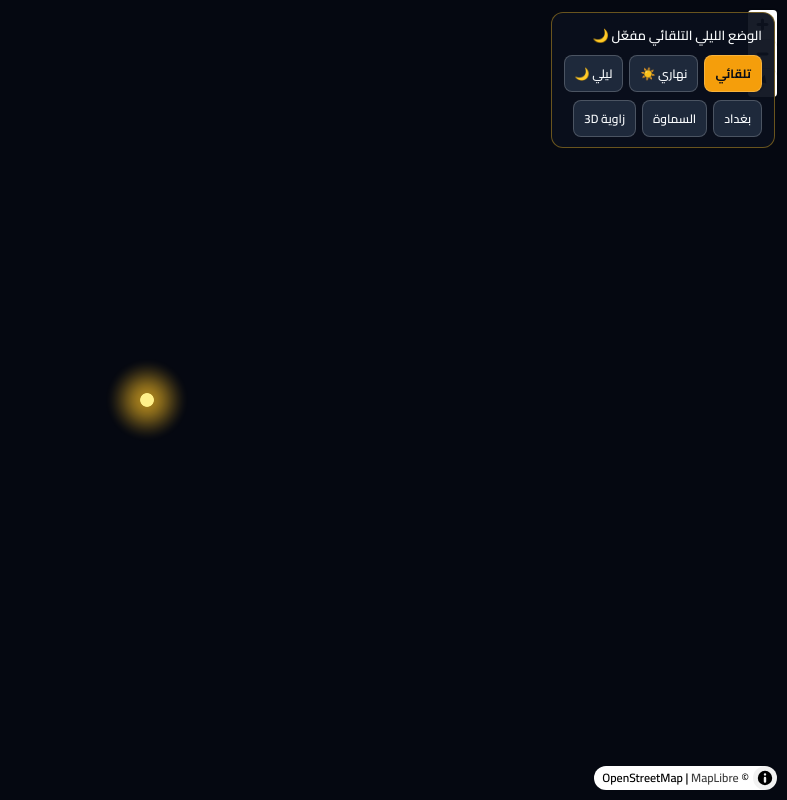
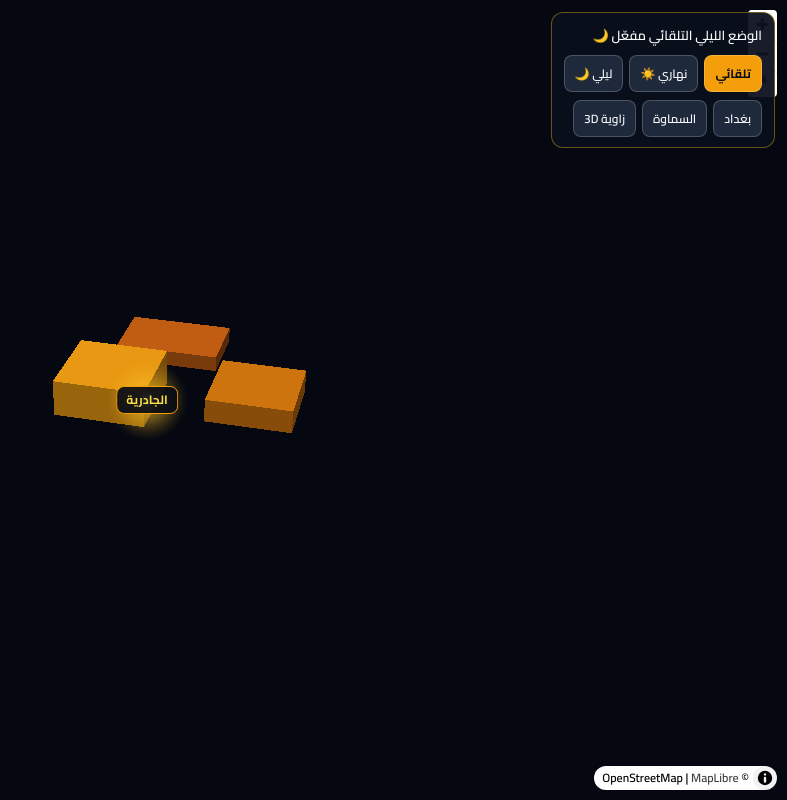
Before and after one commit to tyabryzr-cell/A13, a plain HTML site: page index.html in a window 1280 px wide. Shown: the whole page, without its empty margins (493-1280 px from the left). Drawn offline with nearby package versions, Linux system fonts and the light colour scheme; no server answers.

Commit message:
Update index.html

```diff
--- a/index.html
+++ b/index.html
@@ -3,7 +3,7 @@
 <head>
   <meta charset="UTF-8" />
   <meta name="viewport" content="width=device-width, initial-scale=1.0" />
-  <title>خريطة العراق 3D - مباني واقعية</title>
+  <title>خريطة العراق 3D</title>
   <link href="https://fonts.googleapis.com/css2?family=Cairo:wght@600;700&display=swap" rel="stylesheet" />
   <link href="https://unpkg.com/maplibre-gl@4.7.1/dist/maplibre-gl.css" rel="stylesheet" />
   <script src="https://unpkg.com/maplibre-gl@4.7.1/dist/maplibre-gl.js"></script>
@@ -54,7 +54,7 @@
       <button id="btnNight" onclick="setMode('night')">ليلي 🌙</button>
     </div>
     <div class="btn-row">
-      <button onclick="focusPlace(44.3661, 33.3152)">بغداد</button>
+      <button onclick="focusPlace(44.3820, 33.2850)">بغداد</button>
       <button onclick="focusPlace(45.2944, 31.3320)">السماوة</button>
       <button onclick="toggle3D()">زاوية 3D</button>
     </div>
@@ -67,10 +67,10 @@
     const markers = [];
 
     const places = [
+      { name: "الجادرية", lng: 44.3820, lat: 33.2850 },
       { name: "بغداد - ساحة التحرير", lng: 44.4054, lat: 33.3267 },
       { name: "الكرادة", lng: 44.4265, lat: 33.3075 },
       { name: "المنصور", lng: 44.3462, lat: 33.3128 },
-      { name: "الجادرية", lng: 44.3820, lat: 33.2850 },
       { name: "السماوة - مركز المدينة", lng: 45.2944, lat: 31.3320 },
       { name: "كورنيش السماوة", lng: 45.2845, lat: 31.3265 }
     ];
@@ -78,13 +78,70 @@
     const lightsGeoJSON = {
       type: "FeatureCollection",
       features: [
+        { type: "Feature", geometry: { type: "Point", coordinates: [44.3820, 33.2850] } },
         { type: "Feature", geometry: { type: "Point", coordinates: [44.4054, 33.3267] } },
         { type: "Feature", geometry: { type: "Point", coordinates: [44.4265, 33.3075] } },
         { type: "Feature", geometry: { type: "Point", coordinates: [44.3462, 33.3128] } },
-        { type: "Feature", geometry: { type: "Point", coordinates: [44.3820, 33.2850] } },
         { type: "Feature", geometry: { type: "Point", coordinates: [44.3661, 33.3152] } },
         { type: "Feature", geometry: { type: "Point", coordinates: [45.2944, 31.3320] } },
         { type: "Feature", geometry: { type: "Point", coordinates: [45.2845, 31.3265] } }
+      ]
+    };
+
+    // مجمعات ومبانٍ 3D بارتفاعات متنوعة حول الجادرية وبغداد والسماوة
+    const buildingsGeoJSON = {
+      type: "FeatureCollection",
+      features: [
+        {
+          type: "Feature",
+          properties: { height: 65, tier: "tall" },
+          geometry: {
+            type: "Polygon",
+            coordinates: [[
+              [44.3805, 33.2842], [44.3822, 33.2842], [44.3822, 33.2856], [44.3805, 33.2856], [44.3805, 33.2842]
+            ]]
+          }
+        },
+        {
+          type: "Feature",
+          properties: { height: 42, tier: "mid" },
+          geometry: {
+            type: "Polygon",
+            coordinates: [[
+              [44.3832, 33.2846], [44.3848, 33.2846], [44.3848, 33.2859], [44.3832, 33.2859], [44.3832, 33.2846]
+            ]]
+          }
+        },
+        {
+          type: "Feature",
+          properties: { height: 28, tier: "low" },
+          geometry: {
+            type: "Polygon",
+            coordinates: [[
+              [44.3810, 33.2862], [44.3830, 33.2862], [44.3830, 33.2873], [44.3810, 33.2873], [44.3810, 33.2862]
+            ]]
+          }
+        },
+        {
+          type: "Feature",
+          properties: { height: 75, tier: "tall" },
+          geometry: {
+            type: "Polygon",
+            coordinates: [[
+              [44.4045, 33.3260], [44.4063, 33.3260], [44.4063, 33.3274], [44.4045, 33.3274], [44.4045, 33.3260]
+            ]]
+          }
+        },
+        {
+          type: "Feature",
+          properties: { height: 52, tier: "mid" },
+          geometry: {
+            type: "Polygon",
+            coordinates: [[
+              [45.2932, 31.3312], [45.2952, 31.3312], [45.2952, 31.3327], [45.2932, 31.3327], [45.2932, 31.3312]
+            ]]
+          }
+        }
       ]
     };
 
@@ -106,13 +163,13 @@
             tileSize: 256,
             attribution: "© OpenStreetMap"
           },
-          ofmBuildings: {
-            type: "vector",
-            url: "https://tiles.openfreemap.org/planet"
-          },
           lights: {
             type: "geojson",
             data: lightsGeoJSON
+          },
+          buildings: {
+            type: "geojson",
+            data: buildingsGeoJSON
           }
         },
         layers: [
@@ -127,27 +184,13 @@
             }
           },
           {
-            id: "real-buildings-3d",
-            source: "ofmBuildings",
-            "source-layer": "building",
+            id: "buildings-3d",
             type: "fill-extrusion",
-            minzoom: 14,
+            source: "buildings",
             paint: {
-              "fill-extrusion-color": [
-                "interpolate",
-                ["linear"],
-                ["coalesce", ["get", "render_height"], ["get", "height"], 12],
-                5, "#334155",
-                20, "#475569",
-                50, "#d97706"
-              ],
-              "fill-extrusion-height": [
-                "interpolate", ["linear"], ["zoom"],
-                14, 0,
-                15.5, ["coalesce", ["get", "render_height"], ["get", "height"], 14]
-              ],
-              "fill-extrusion-base": ["coalesce", ["get", "render_min_height"], ["get", "min_height"], 0],
-              "fill-extrusion-opacity": 0.88
+              "fill-extrusion-color": "#f59e0b",
+              "fill-extrusion-height": ["get", "height"],
+              "fill-extrusion-opacity": 0.92
             }
           },
           {
@@ -173,8 +216,8 @@
           }
         ]
       },
-      center: [44.3661, 33.3152],
-      zoom: 15,
+      center: [44.3820, 33.2850],
+      zoom: 15.2,
       pitch: 60,
       bearing: -15
     });
@@ -198,31 +241,17 @@
         ? (currentMode === "auto" ? "الوضع الليلي التلقائي مفعّل 🌙" : "الوضع الليلي مفعّل 🌙")
         : (currentMode === "auto" ? "الوضع النهاري التلقائي مفعّل ☀️" : "الوضع النهاري مفعّل ☀️");
 
-      try {
       if (map.getLayer("base-map")) {
         map.setPaintProperty("base-map", "raster-brightness-max", night ? 0.25 : 0.95);
         map.setPaintProperty("base-map", "raster-contrast", night ? 0.35 : 0.15);
         map.setPaintProperty("base-map", "raster-saturation", night ? -0.65 : -0.2);
       }
 
-        if (map.getLayer("real-buildings-3d")) {
-          map.setPaintProperty("real-buildings-3d", "fill-extrusion-color", night
-            ? [
-                "interpolate", ["linear"],
-                ["coalesce", ["get", "render_height"], ["get", "height"], 12],
-                5, "#1e293b",
-                20, "#334155",
-                50, "#f59e0b"
-              ]
-            : [
-                "interpolate", ["linear"],
-                ["coalesce", ["get", "render_height"], ["get", "height"], 12],
-                5, "#cbd5e1",
-                20, "#94a3b8",
-                50, "#64748b"
-              ]
+      if (map.getLayer("buildings-3d")) {
+        map.setPaintProperty("buildings-3d", "fill-extrusion-color", night
+          ? ["match", ["get", "tier"], "tall", "#f59e0b", "mid", "#d97706", "#b45309"]
+          : ["match", ["get", "tier"], "tall", "#475569", "mid", "#64748b", "#94a3b8"]
         );
-          map.setPaintProperty("real-buildings-3d", "fill-extrusion-opacity", night ? 0.9 : 0.85);
       }
 
       if (map.getLayer("lights-glow")) {
@@ -231,13 +260,6 @@
       if (map.getLayer("lights-core")) {
         map.setPaintProperty("lights-core", "circle-opacity", night ? 1 : 0.25);
       }
-
-        map.setLight({
-          anchor: "viewport",
-          color: night ? "#fde68a" : "#ffffff",
-          intensity: night ? 0.75 : 0.35
-        });
-      } catch (_) {}
 
       renderLabels(night);
     }
```
Lines whose indentation alone changed are shown as unchanged.
